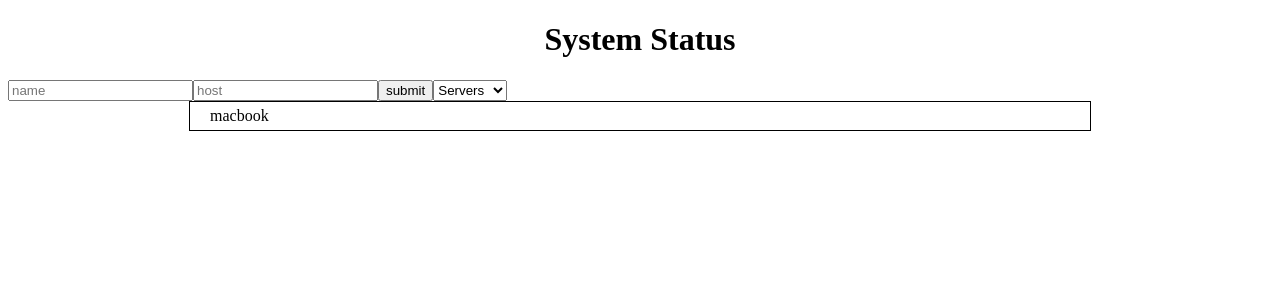
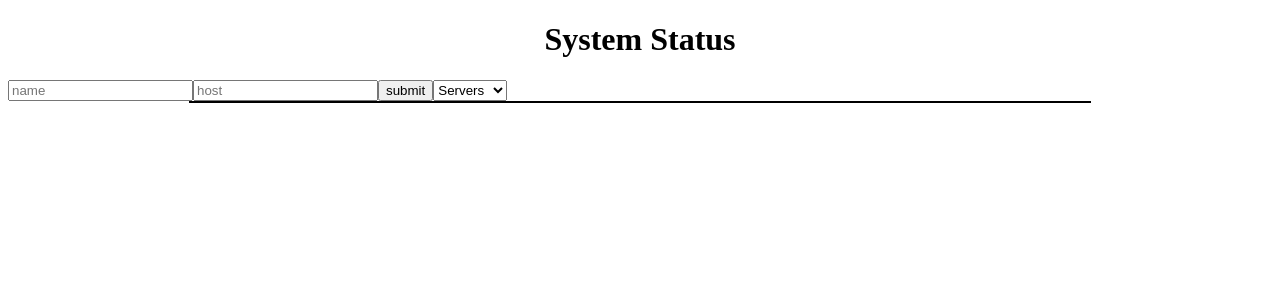
Before and after one commit to sbuggay/sentry, a React app in the folder packages/sentry-client/: page / in a window 1280 px wide. Shown: the top 300 px of the page. Built offline with nearby package versions, Linux system fonts and the light colour scheme; the HTML template or start-up script is replaced by a standard one.

Commit message:
Add init and lastUpdated

```diff
--- a/packages/sentry-client/src/sentry/actions.ts
+++ b/packages/sentry-client/src/sentry/actions.ts
@@ -10,7 +10,7 @@ import { IState } from "./reducer";
 
 export const initialize = () => {
     return (dispatch: Function, getState: Function) => {
-        dispatch(loadState());
+        dispatch(updateLastUpdated(Date.now()));
     }
 }
 
--- a/packages/sentry-client/src/sentry/reducer.ts
+++ b/packages/sentry-client/src/sentry/reducer.ts
@@ -12,13 +12,9 @@ export interface IState {
 };
 
 export const initialState: IState = {
-    title: "test title",
+    title: "System Status",
     servers: {
-        id: {
-            id: "id",
-            name: "macbook",
-            host: "http://127.0.0.1:3333"
-        }
+
     }
 };
 
```
